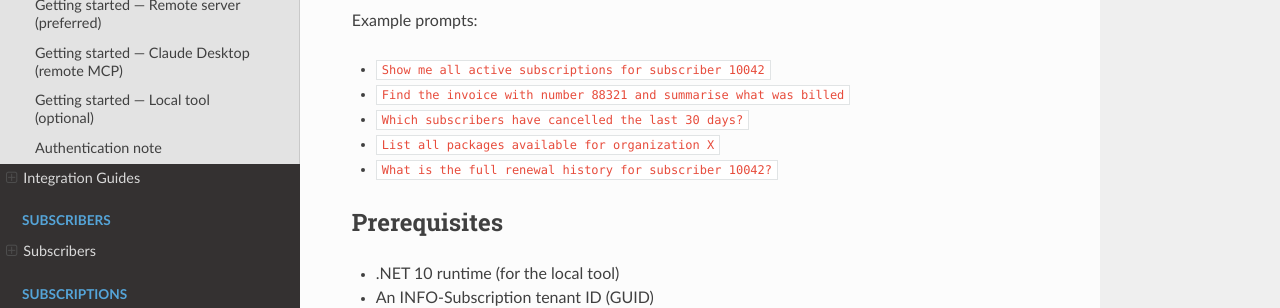
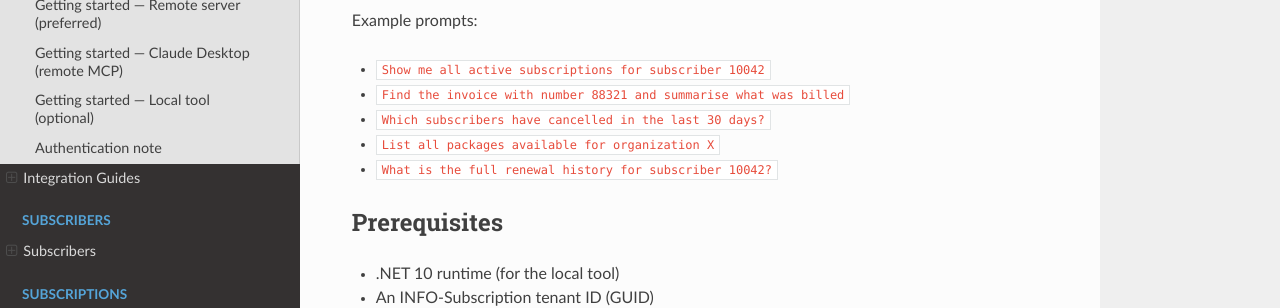
Before and after one commit to infosoftas/info-subscription-doc, a Sphinx documentation site: the page built from source/general/mcp-server.rst, in a window 1280 px wide and 900 px high, scrolled down 769 px. Shown: the part 147-455 px from the top of the window. Built offline with Sphinx 7.4.7 and the Read the Docs theme 3.1.0, drawn with Linux system fonts in a browser that asks for light colours; formulas are drawn with MathJax 3.

Commit message:
Potential fix for pull request finding
Co-authored-by: Copilot Autofix powered by AI <175728472+Copilot@users.noreply.github.com>

```diff
--- a/source/general/mcp-server.rst
+++ b/source/general/mcp-server.rst
@@ -44,7 +44,7 @@ Example prompts:
 
 * ``Show me all active subscriptions for subscriber 10042``
 * ``Find the invoice with number 88321 and summarise what was billed``
-* ``Which subscribers have cancelled the last 30 days?``
+* ``Which subscribers have cancelled in the last 30 days?``
 * ``List all packages available for organization X``
 * ``What is the full renewal history for subscriber 10042?``
 
```
